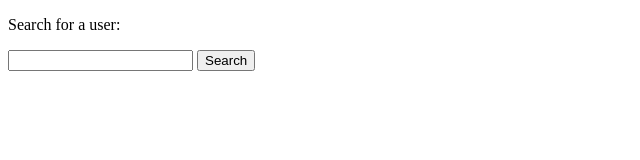
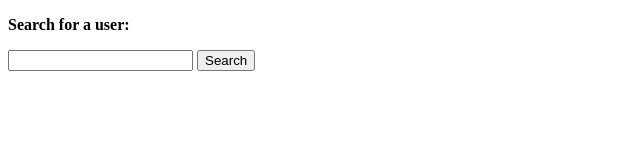
Before and after one commit to raglaks/rocketlabs-prueba, a website: page index.html in a window 1280 px wide. Shown: the full height of the page, 0-640 px from the left. Drawn offline with nearby package versions, Linux system fonts and the light colour scheme.

Commit message:
change in index

```diff
--- a/index.html
+++ b/index.html
@@ -13,7 +13,7 @@
 
     <div id="app">
 
-        <p>Search for a user:</p>
+        <p><strong>Search for a user:</strong></p>
 
         <input type="text" v-model="query">
 
```
